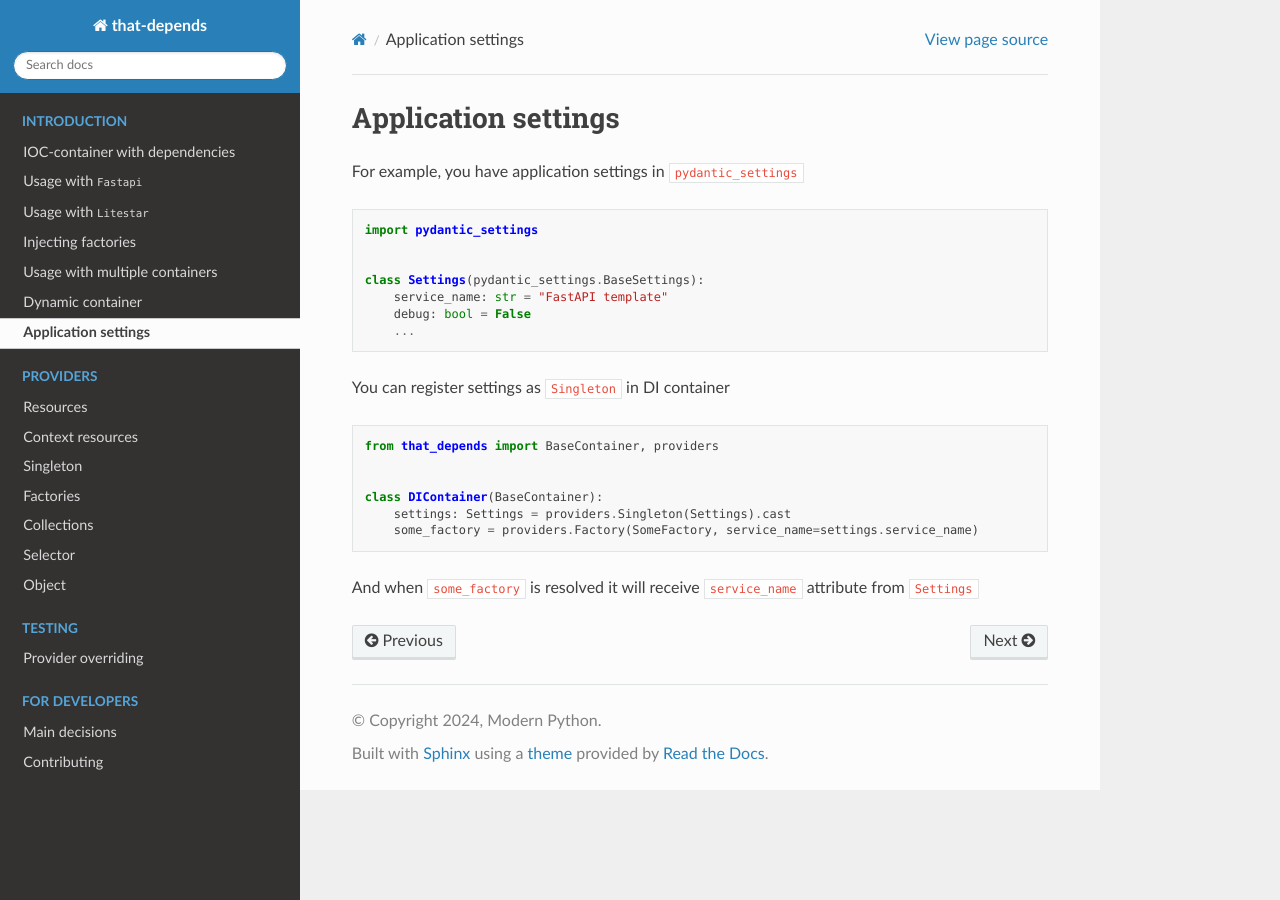
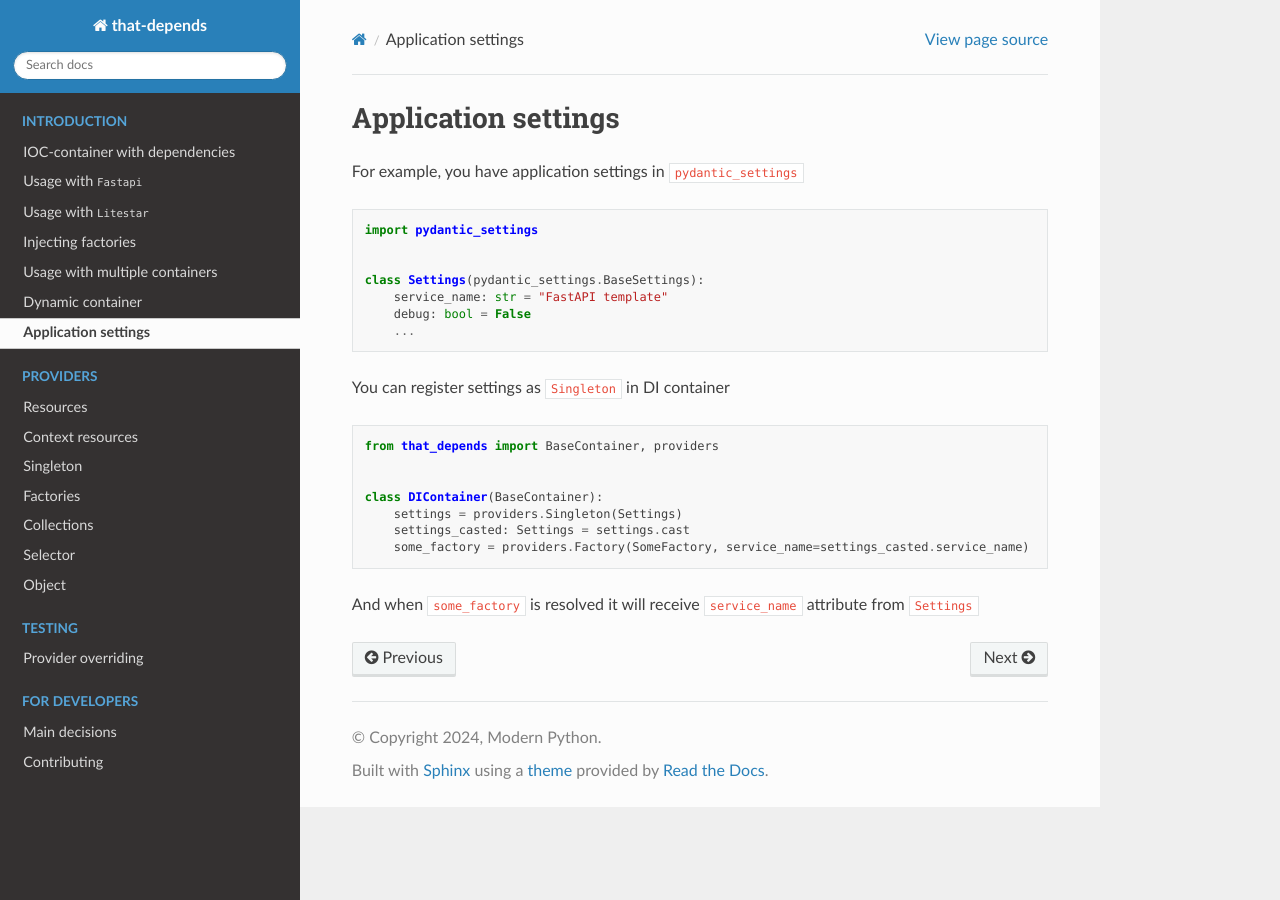
Before and after one commit to modern-python/that-depends, a Sphinx documentation site: the page built from docs/introduction/application-settings.md, in a window 1280 px wide. Built offline with Sphinx 7.4.7 and the Read the Docs theme 2.0.0, drawn with Linux system fonts in a browser that asks for light colours; pages that are not in the unit, such as notebooks, are missing from menus.

Commit message:
update docs about settings

````diff
--- a/docs/introduction/application-settings.md
+++ b/docs/introduction/application-settings.md
@@ -17,8 +17,9 @@ from that_depends import BaseContainer, providers
 
 
 class DIContainer(BaseContainer):
-    settings: Settings = providers.Singleton(Settings).cast
-    some_factory = providers.Factory(SomeFactory, service_name=settings.service_name)
+    settings = providers.Singleton(Settings)
+    settings_casted: Settings = settings.cast
+    some_factory = providers.Factory(SomeFactory, service_name=settings_casted.service_name)
 ```
 
 And when `some_factory` is resolved it will receive `service_name` attribute from `Settings`
````
